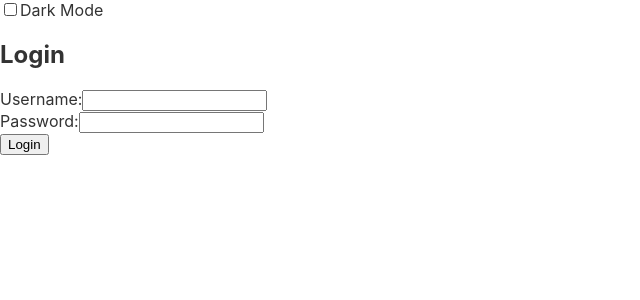
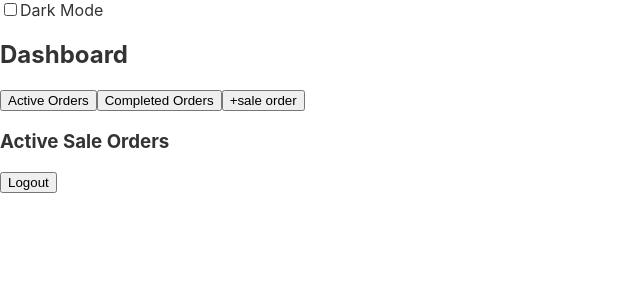
Before and after one commit to sabyasachirakshit/consumer-app, a React (Create React App) app: page /dashboard in a window 1280 px wide. Before the commit this address led to /login. Shown: the top 300 px of the page, without its empty margins (0-640 px from the left). Built offline with nearby package versions, Linux system fonts and the light colour scheme.

Commit message:
sales order button added

```diff
--- a/src/App.js
+++ b/src/App.js
@@ -11,7 +11,7 @@ import { ThemeProvider } from './components/ThemeContext';
 import "./styles/dark.css";
 
 const App = () => {
-  const [isAuthenticated, setIsAuthenticated] = useState(false);
+  const [isAuthenticated, setIsAuthenticated] = useState(true);
 
   const setAuth = (auth) => {
     setIsAuthenticated(auth);
--- a/src/components/DashboardPage.js
+++ b/src/components/DashboardPage.js
@@ -24,10 +24,12 @@ const DashboardPage = ({ onLogout }) => {
       <div className="tabs">
         <button onClick={() => handleTabClick('active')} className={activeTab === 'active' ? 'active' : ''}>Active Orders</button>
         <button onClick={() => handleTabClick('completed')} className={activeTab === 'completed' ? 'active' : ''}>Completed Orders</button>
+        <button>+sale order</button>
       </div>
       <div className="orders">
         {activeTab === 'active' && <h3>Active Sale Orders</h3>}
         {activeTab === 'completed' && <h3>Completed Sale Orders</h3>}
+
         {/* Content for active and completed sale orders */}
       </div>
       <button onClick={handleLogoutClick}>Logout</button>
```
